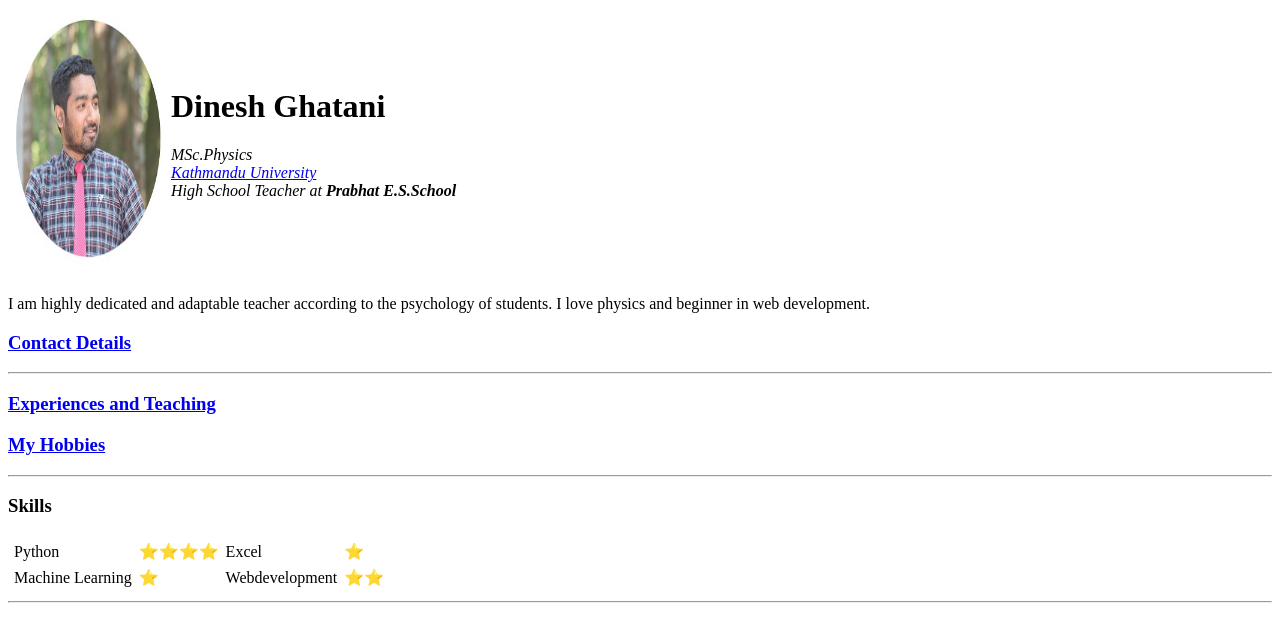
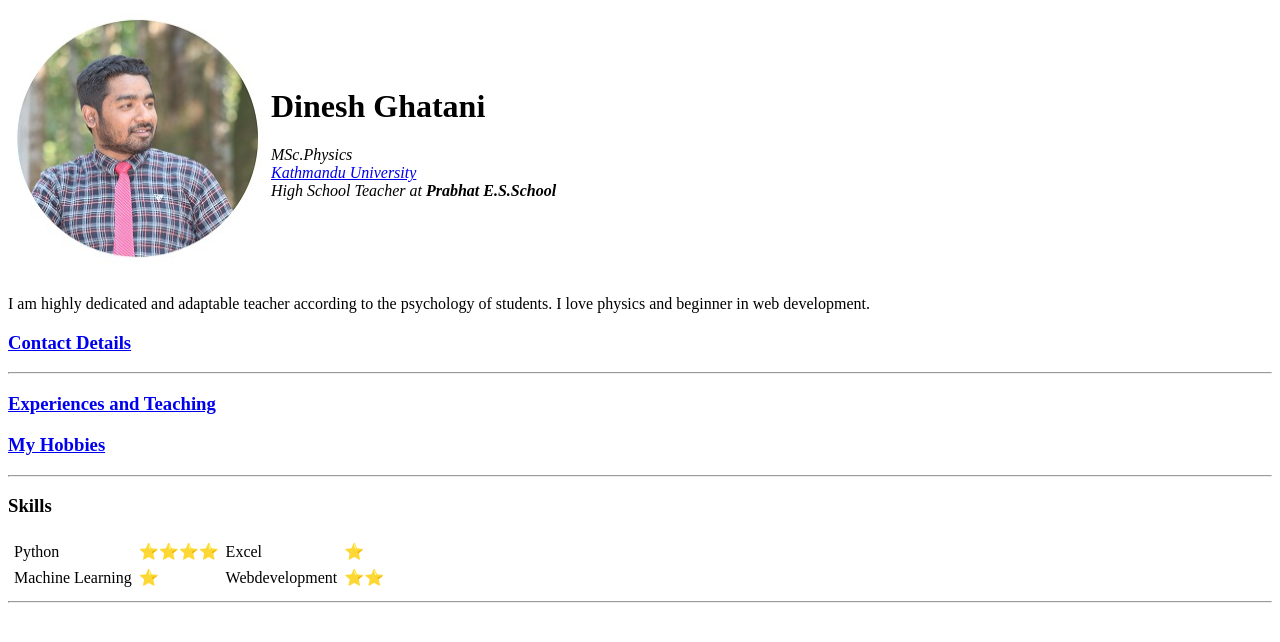
Before and after one commit to dineshbishwakarma/cv, a plain HTML site: page index.html in a window 1280 px wide. Drawn offline with Linux system fonts and the light colour scheme.

Commit message:
Update Index.html

```diff
--- a/index.html
+++ b/index.html
@@ -9,7 +9,7 @@
 <body>
   <table cellspacing = 5>
     <tr>
-      <td><img src="dinesh.jpg" alt="dinesh's profile picture" style="width:150px;height:250px"></td>
+      <td><img src="dinesh.jpg" alt="dinesh's profile picture" style="width:250px;height:250px"></td>
       <td>
         <h1>Dinesh Ghatani</h1>
         <p>
```
